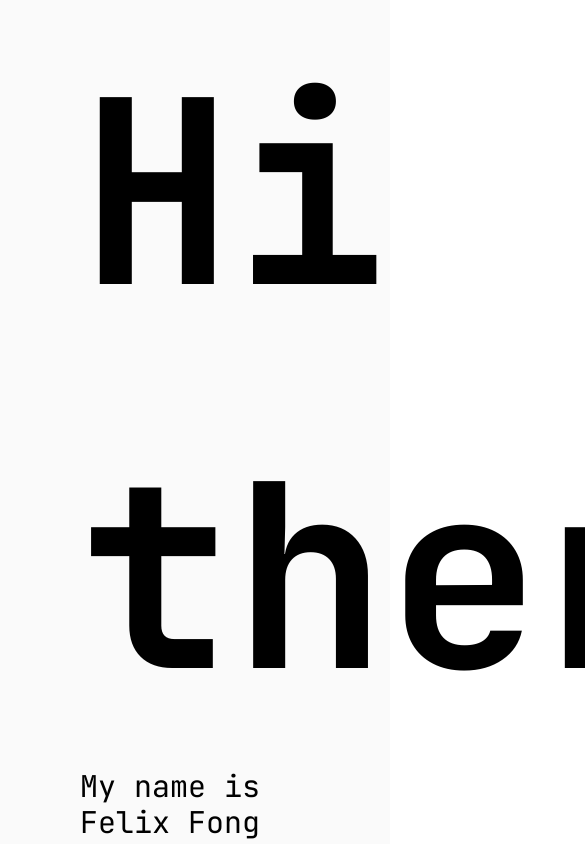
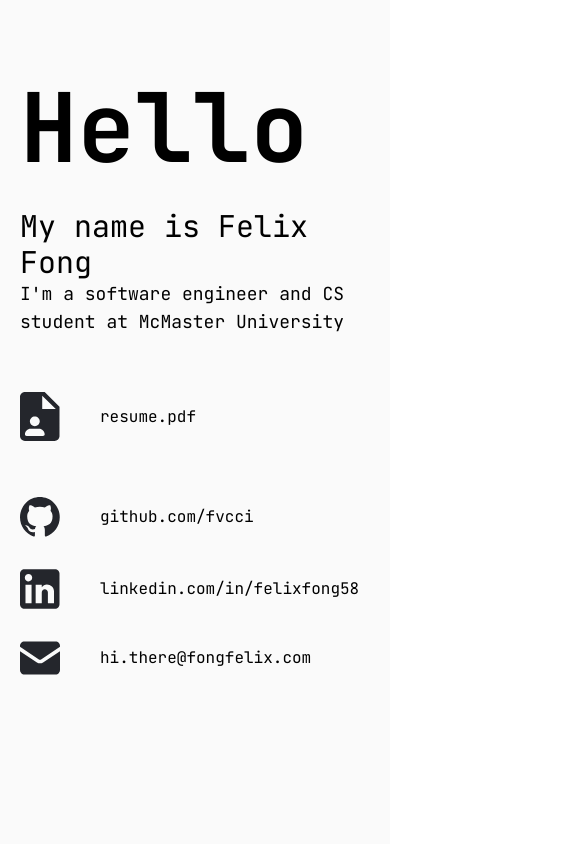
Before and after one commit to fvcci/portfolio, a Next.js app: page / in a window 390 px wide. Shown: the top 844 px of the page, 585 px wide, since content can reach past the window. Built offline with nearby package versions, Linux system fonts and the light colour scheme.

Commit message:
feat: made website responsive

```diff
--- a/src/pages/_app.tsx
+++ b/src/pages/_app.tsx
@@ -1,4 +1,5 @@
 import { type AppType } from "next/app";
+import Head from "next/head";
 import { JetBrains_Mono } from "next/font/google";
 
 import "~/styles/globals.css";
@@ -10,9 +11,19 @@ const jetbrainsMono = JetBrains_Mono({
 
 const MyApp: AppType = ({ Component, pageProps }) => {
   return (
-    <div className={`${jetbrainsMono.className} bg-[#FAFAFA] px-20`}>
-      <Component {...pageProps} />
-    </div>
+    <>
+      <Head>
+        <title>Felix Fong</title>
+        <meta name="description" content="Felix Fong's Porfolio" />
+        <link rel="icon" href="/icons/favicon.ico" />
+      </Head>
+      <body className={`${jetbrainsMono.className} bg-[#FAFAFA]`}>
+        <nav className="h-20 w-full"></nav>
+        <div className="px-5 sm:px-20">
+          <Component {...pageProps} />
+        </div>
+      </body>
+    </>
   );
 };
 
--- a/src/pages/index.tsx
+++ b/src/pages/index.tsx
@@ -1,19 +1,17 @@
-import Head from "next/head";
 import Image from "next/image";
-import Email from "../../icons/email.svg";
-import Github from "../../icons/github.svg";
-import Linkedin from "../../icons/linkedin.svg";
 
 export default function Home() {
   return (
     <>
-      <Head>
-        <title>Felix Fong</title>
-        <meta name="description" content="Felix Fong's Porfolio" />
-        <link rel="icon" href="/icons/favicon.ico" />
-      </Head>
       <main className="flex min-h-screen flex-col">
-        <div className="text-[256px] font-bold">Hi there</div>
+        <div className="pb-8">
+          <div className="hidden text-[200px] font-bold leading-none xl:flex xl:space-x-20">
+            Hi there
+          </div>
+          <div className="block text-8xl font-bold md:text-[200px] md:leading-none xl:hidden">
+            Hello
+          </div>
+        </div>
         <div>
           <h1>My name is Felix Fong</h1>
           <h2>
@@ -23,10 +21,11 @@ export default function Home() {
         <div className="flex flex-col space-y-8">
           <div className="flex flex-row items-center space-x-10 pb-6 pt-14">
             <Image
+              className="w-10"
               src="/icons/resume.svg"
               alt="resume.svg"
-              width="43"
-              height="43"
+              width="0"
+              height="0"
             />
             <a href="https://github.com/fvcci/resumes/blob/main/resumes/resume.pdf">
               resume.pdf
@@ -34,19 +33,21 @@ export default function Home() {
           </div>
           <div className="flex flex-row items-center space-x-10">
             <Image
+              className="w-10"
               src="/icons/github.svg"
               alt="github.svg"
-              width="43"
-              height="43"
+              width="0"
+              height="0"
             />
             <a href="https://github.com/fvcci">github.com/fvcci</a>
           </div>
           <div className="flex flex-row items-center space-x-10">
             <Image
+              className="w-10"
               src="/icons/linkedin.svg"
               alt="linkedin.svg"
-              width="43"
-              height="43"
+              width="0"
+              height="0"
             />
             <a href="https://www.linkedin.com/in/felixfong58/">
               linkedin.com/in/felixfong58
@@ -54,10 +55,11 @@ export default function Home() {
           </div>
           <div className="flex flex-row items-center space-x-10">
             <Image
+              className="w-10"
               src="/icons/email.svg"
               alt="email.svg"
-              width="43"
-              height="43"
+              width="0"
+              height="0"
             />
             <a href="mailto:hi.there@fongfelix.com">hi.there@fongfelix.com</a>
           </div>
```
